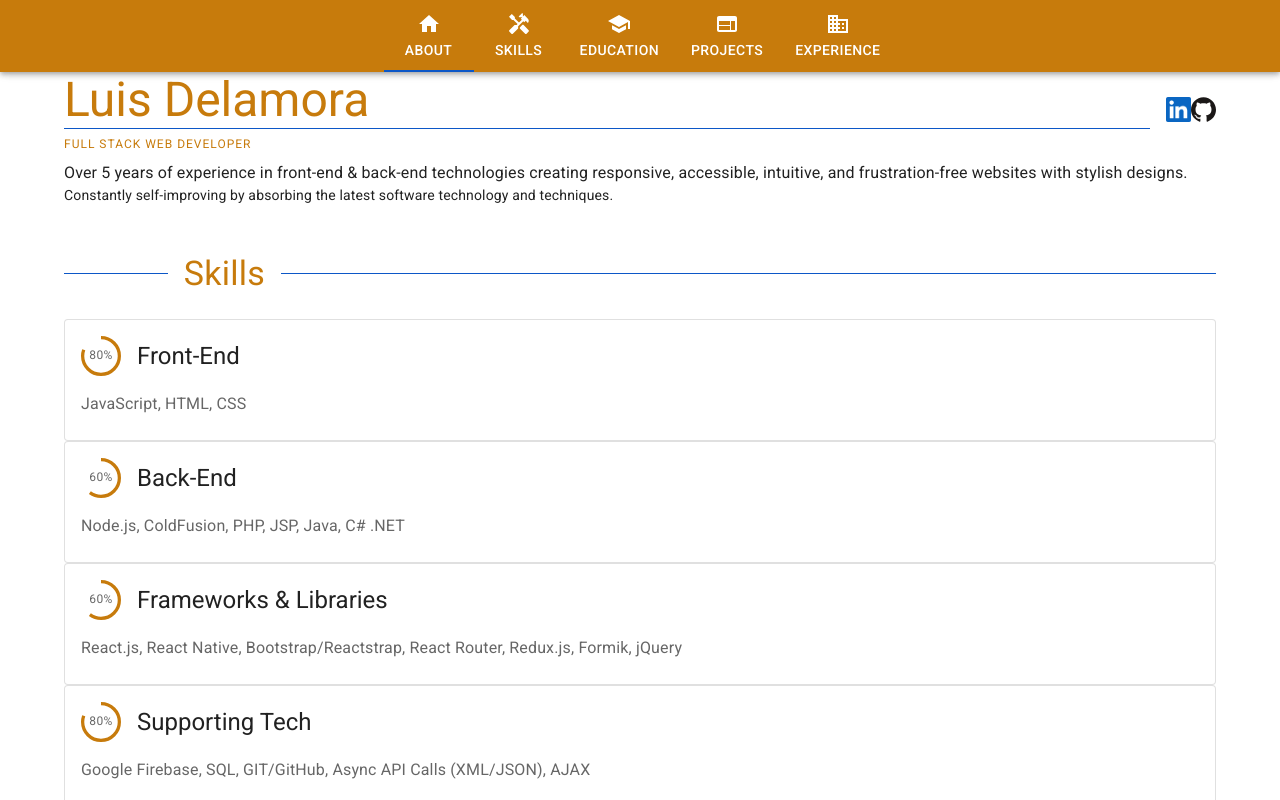
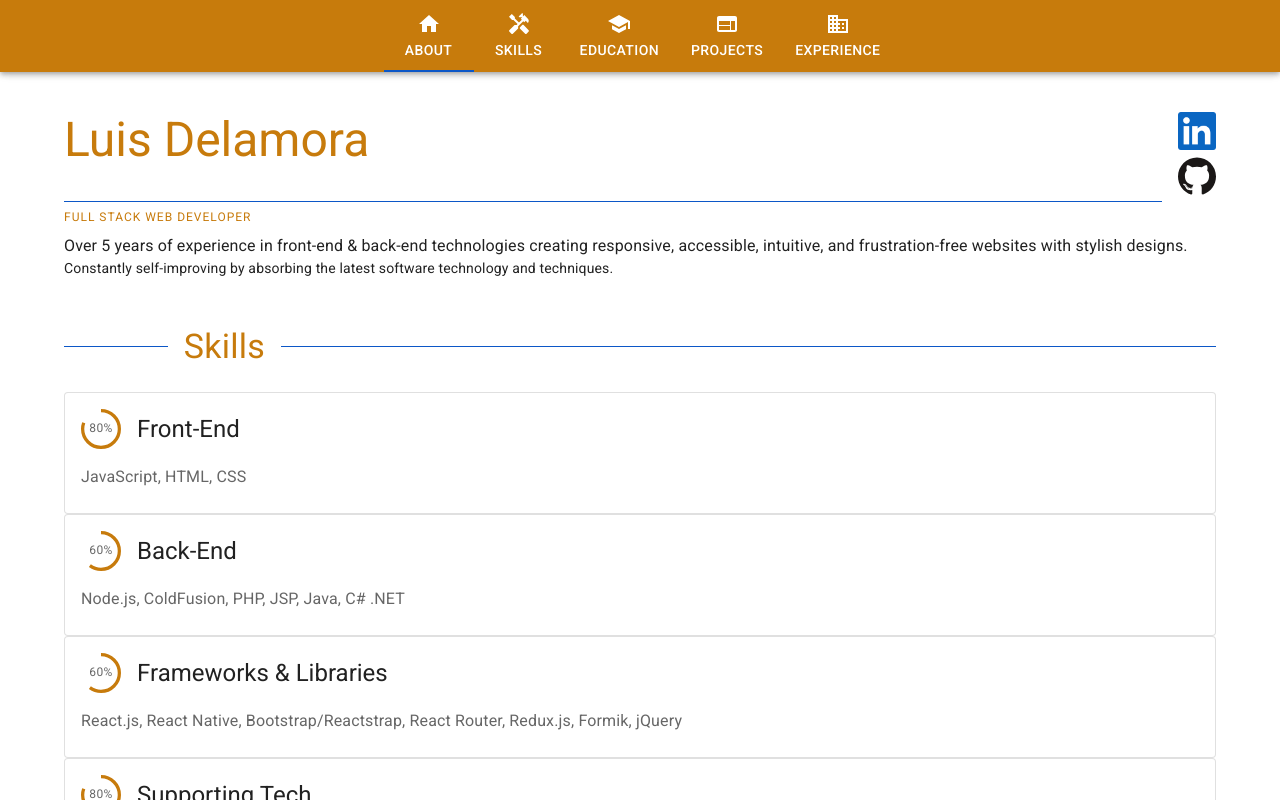
Before and after one commit to eccos/portfolio, a React (Create React App) app: page / in a window 1280 px wide. Shown: the top 800 px of the page. Built offline with nearby package versions, Linux system fonts and the light colour scheme.

Commit message:
increase icon size

```diff
--- a/src/sections/AboutSection.js
+++ b/src/sections/AboutSection.js
@@ -1,13 +1,14 @@
 import { Link, Stack, Typography, useTheme } from '@mui/material';
+
+import GitHubLogo from '../app/assets/img/techLogos/logo-github.svg';
 import LinkedInLogo from '../app/assets/img/techLogos/logo-linkedin.png';
-import GitHubLogo from '../app/assets/img/techLogos/logo-github.svg';
 
 export default function AboutSection() {
   const theme = useTheme();
 
   return (
     <>
-      <Stack direction={'row'} spacing={2}>
+      <Stack direction={'row'} spacing={2} marginTop={5}>
         <Typography
           variant="h3"
           flex={1}
@@ -17,14 +18,14 @@ export default function AboutSection() {
         >
           Luis Delamora
         </Typography>
-        <Typography variant="subtitle2" alignSelf={'end'}>
+        <Stack alignSelf={'end'}>
           <Link href="https://linkedin.com/in/luis-delamora">
-            <img src={LinkedInLogo} width={25} height={25} />
+            <img src={LinkedInLogo} width={38} height={38} />
           </Link>
           <Link href="https://github.com/eccos">
-            <img src={GitHubLogo} width={25} height={25} />
+            <img src={GitHubLogo} width={38} height={38} />
           </Link>
-        </Typography>
+        </Stack>
       </Stack>
       <Typography variant="overline" color={theme.palette.primary.main}>
         Full Stack Web Developer
```
